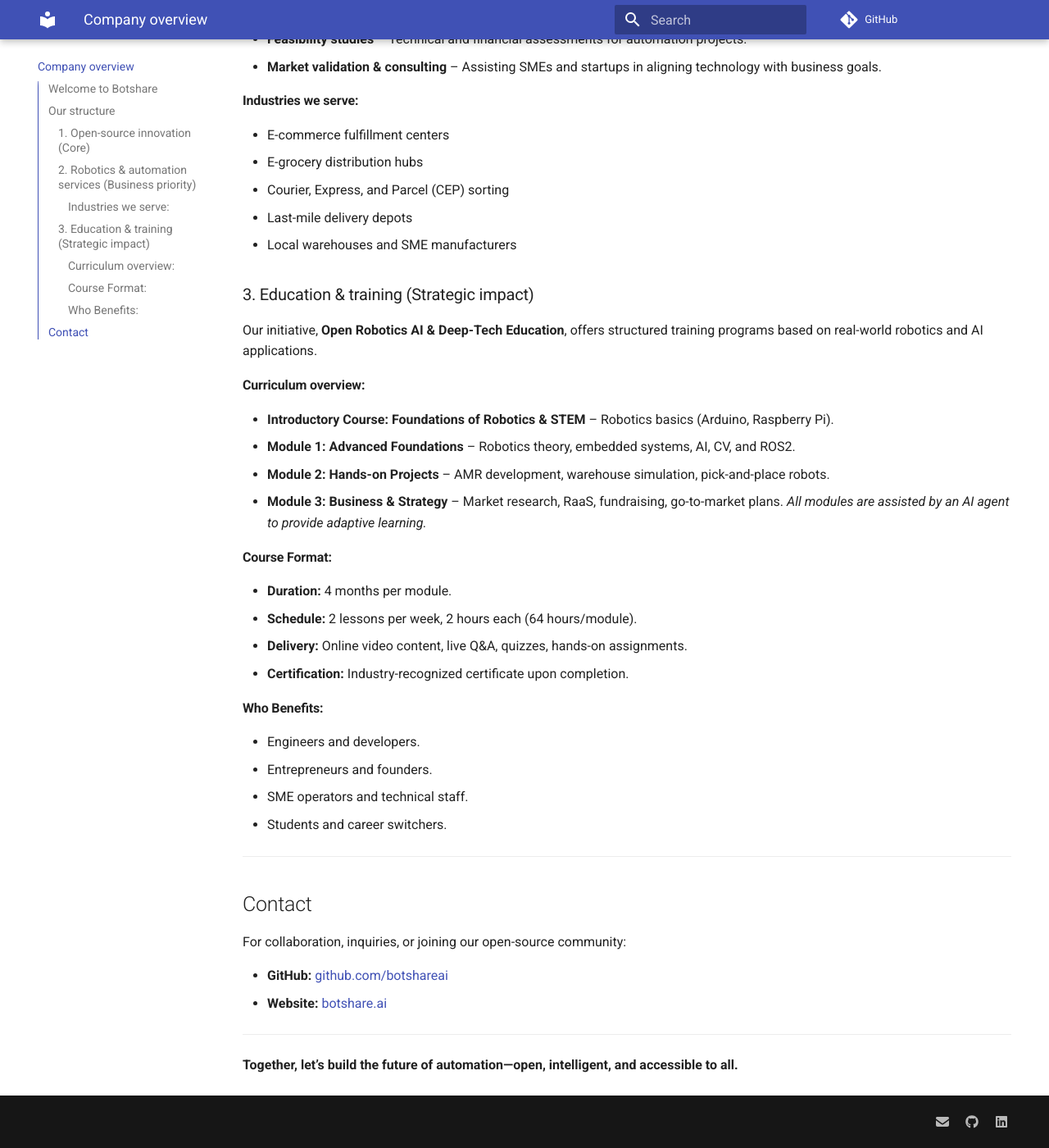
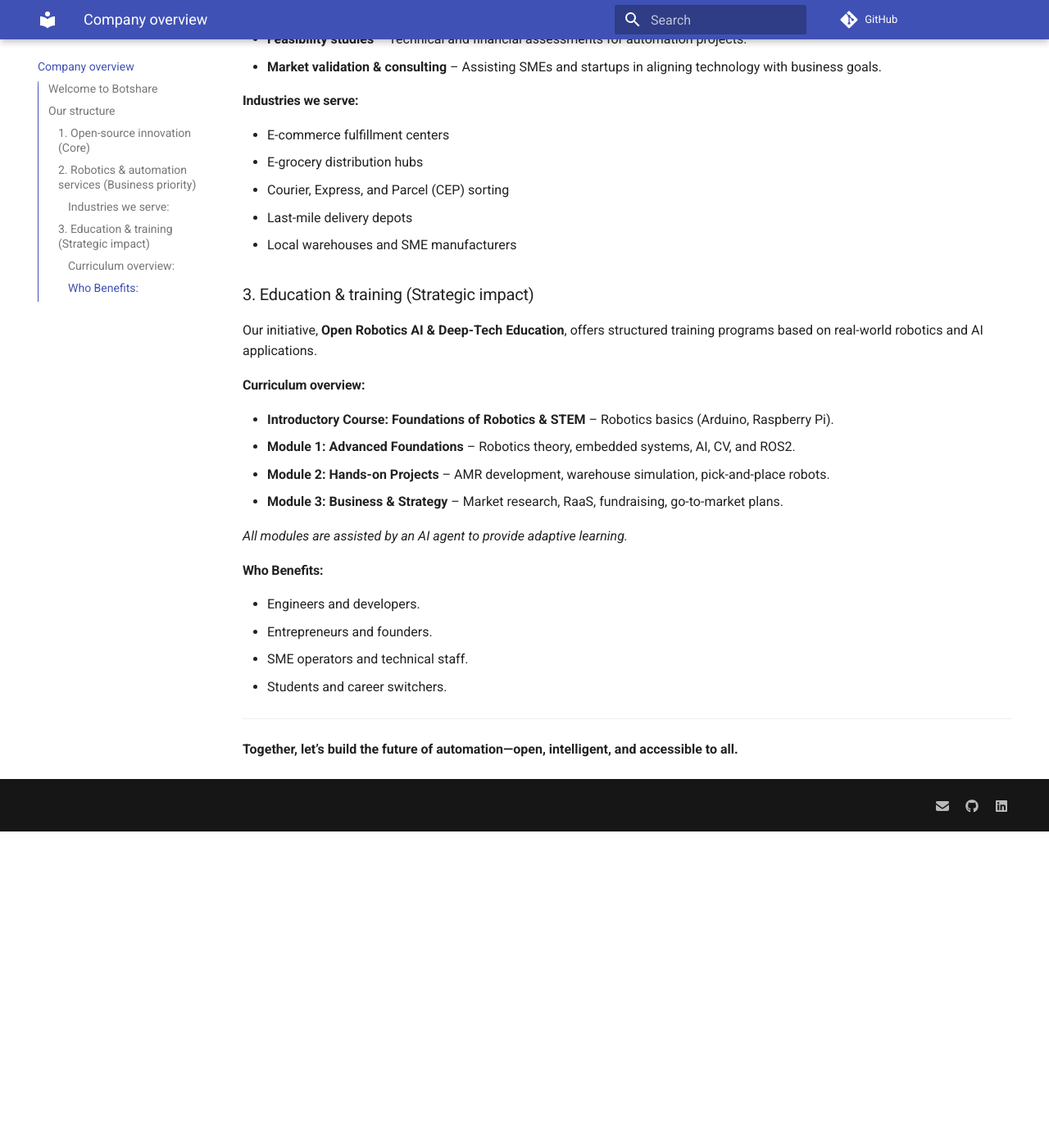
Before and after one commit to BotshareAI/Botshare_book, an MkDocs documentation site: the page built from docs/company_overview.md, in a window 1280 px wide and 1400 px high, scrolled down 1022 px. Shown: the whole window at 82% size. Built offline with MkDocs 1.6.1 and Material for MkDocs 9.7.7, drawn with Linux system fonts in a browser that asks for light colours; after the commit the page ends 2036 px from its top, so only the background shows below that.

Commit message:
Update company_overview.md

```diff
--- a/docs/company_overview.md
+++ b/docs/company_overview.md
@@ -18,7 +18,7 @@
 We develop and maintain open-source projects that drive automation advancements and demonstrate our expertise:
 
 - **[OpenAMR](https://github.com/botshareai/OpenAMR)** – Autonomous Mobile Robot (AMR) platform for warehouse logistics, material handling, and intralogistics automation.
-- **[EasyMove](https://github.com/botshareai/EasyMove)** – AI-powered puzzle-based rack-moving system for intelligent storage, picking, and replenishment (*in progress...*).
+- **[EasyMove](https://github.com/botshareai/OpenAMR)** – AI-powered puzzle-based rack-moving system for intelligent storage, picking, and replenishment (*in progress...*).
 
 These projects serve as educational platforms and proofs of expertise, reinforcing trust and transparency.
 
@@ -46,13 +46,8 @@
 - **Module 1: Advanced Foundations** – Robotics theory, embedded systems, AI, CV, and ROS2.
 - **Module 2: Hands-on Projects** – AMR development, warehouse simulation, pick-and-place robots.
 - **Module 3: Business & Strategy** – Market research, RaaS, fundraising, go-to-market plans.
+
 *All modules are assisted by an AI agent to provide adaptive learning.*
-
-#### **Course Format:**
-- **Duration:** 4 months per module.
-- **Schedule:** 2 lessons per week, 2 hours each (64 hours/module).
-- **Delivery:** Online video content, live Q&A, quizzes, hands-on assignments.
-- **Certification:** Industry-recognized certificate upon completion.
 
 #### **Who Benefits:**
 - Engineers and developers.
@@ -62,13 +57,4 @@
 
 ---
 
-
-## Contact
-For collaboration, inquiries, or joining our open-source community:
-
-- **GitHub:** [github.com/botshareai](https://github.com/botshareai)
-- **Website:** [botshare.ai](https://botshare.ai)
-
----
-
 **Together, let’s build the future of automation—open, intelligent, and accessible to all.**
```
